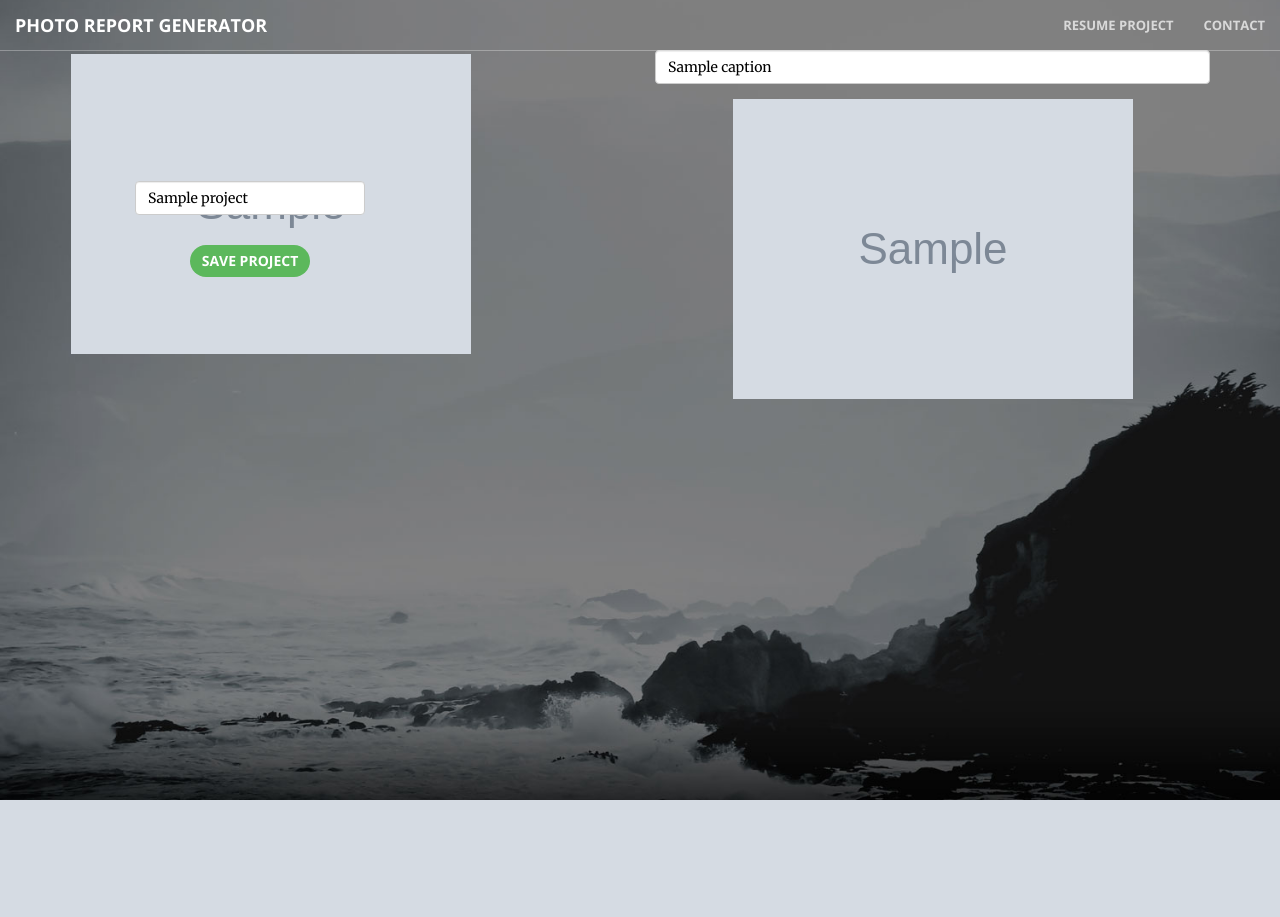
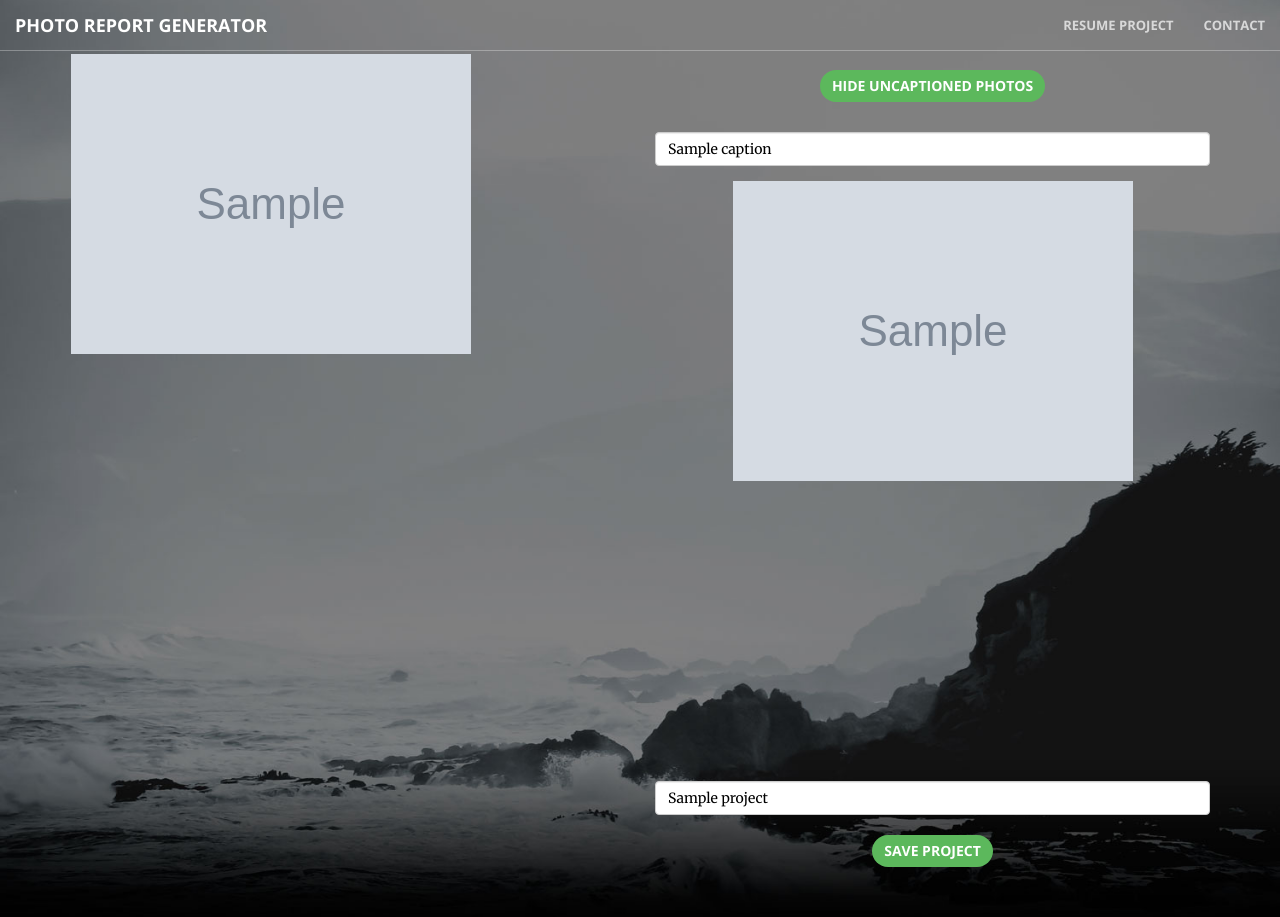
Before and after one commit to lyncas/photolog, a Django app: template photoreport/templates/preview.html in a window 1280 px wide. Before the commit the page ends 800 px from the top, so only its background shows below. Run offline with Django 3.2, Linux system fonts and the light colour scheme; the template is opened without the code that fills it: most values are stand-ins (such as "Sample title", 1, 10 or a date in 2020); grey boxes marked "Sample" are stand-in pictures; some libraries are stand-ins or nearby versions.

Commit message:
added hide caption button

```diff
--- a/photoreport/templates/preview.html
+++ b/photoreport/templates/preview.html
@@ -20,17 +20,11 @@
 			  <li id="{{image.id}}" onclick="process_image('{{image.image.url}}', '{{image.id}}', 'false')" style="width:80px;height:50px;"><img src="{{image.thumbnail.url}}"></li>
 			 {% endfor %}
 			</ul>
-
-        <div class="row">
-            <div class="col-md-8 col-md-offset-2" style="margin-bottom: 10px;margin-top:75px;">
-                <input type="text" name="project" placeholder="Name your project." class="form-control" style="color: black;" {% if project.name %} value="{{project.name}}" {% endif %}>
-            </div>
         </div>
 
-			<button class="btn btn-success" style="margin-top: 20px;" onclick="$('form').submit();">Save Project</button>
-    	</div>
     	<div class="col-md-6 col-md-offset-2">
 
+		<button class="btn btn-success" style="margin-top: 20px; margin-bottom: 30px;" onclick="$('form').submit();">Hide Uncaptioned Photos</button>
     		{% for image in images %}
         		<div class="form-group">
         			<input id="caption_{{image.id}}" type="text" class="form-control caption hidden" name="caption_{{image.id}}" style="color: black;" placeholder="Write caption for this image or type letter d to delete..." {% if image.caption %} value="{{image.caption}}" {% endif %}>
@@ -39,6 +33,11 @@
     		<div class="img-container">
 	    		<img id="main-img" src="{{first_img.image.url}}">
     		</div>
+
+                <input type="text" name="project" placeholder="Type your Job Number. (i.e. 31010..)" class="form-control" style="color: black;" {% if project.name %} value="{{project.name}}" {% endif %}>
+		<button class="btn btn-success" style="margin-top: 20px;" onclick="$('form').submit();">Save Project</button>
+
+
       </div>
     		</form>
 
```
